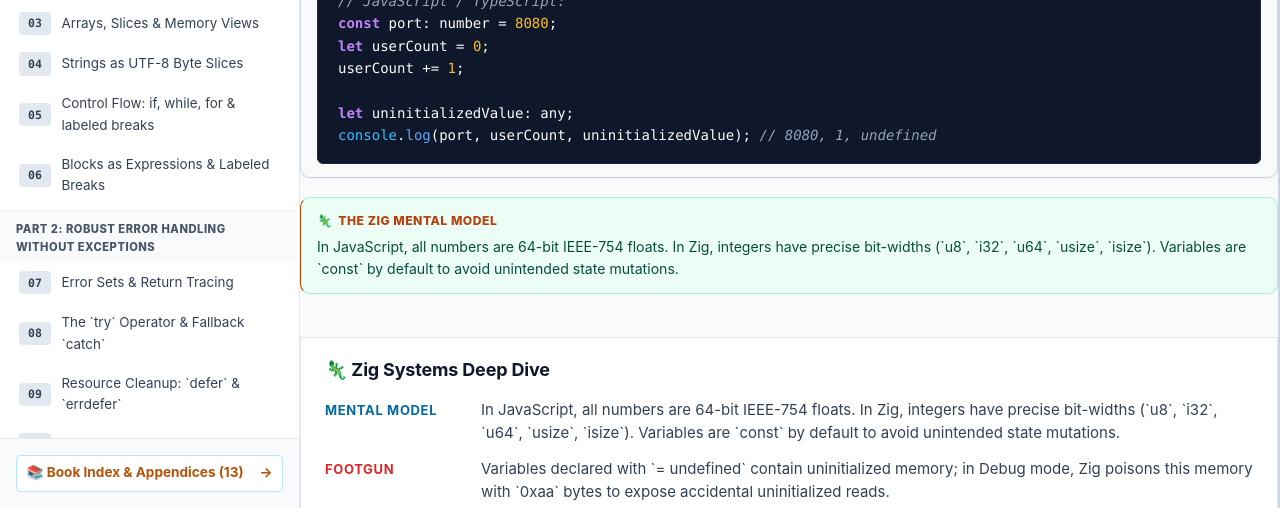
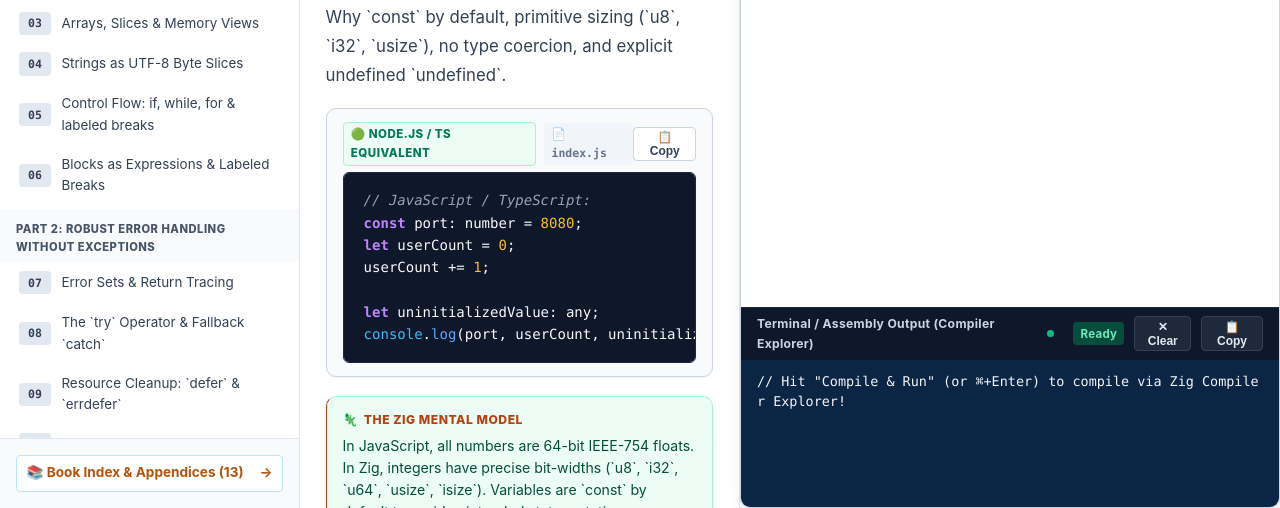
Before and after one commit to nadimtuhin/zig-for-node-devs, an Astro site: page /chapter/basic_vars in a window 1280 px wide. Shown: the part 292-800 px from the top of the page. Built offline with nearby package versions, Linux system fonts and the light colour scheme; Astro itself is replaced by a stand-in of ours.

Commit message:
fix(layout): restore 3-column panel width and fix CodeMirror editor visibility

```diff
--- a/src/components/LessonDetail.astro
+++ b/src/components/LessonDetail.astro
@@ -19,7 +19,7 @@ const hasNext = currentIndex !== -1 && currentIndex < keys.length - 1;
 const prevTitle = hasPrev ? chaptersData[keys[currentIndex - 1]].title : '';
 const nextTitle = hasNext ? chaptersData[keys[currentIndex + 1]].title : '';
 ---
-<article class="lesson-detail-panel gitbook-article-intro" id="detailPanel" aria-labelledby="detailTitle">
+<article class="lesson-detail-panel" id="detailPanel" aria-labelledby="detailTitle">
   <div class="detail-badge-row gitbook-breadcrumb">
     <div style="display: flex; align-items: center; gap: 0.6rem;">
       <button id="sidebarExpandBtn" class="sidebar-expand-btn" onclick="toggleSidebar()" aria-label="Toggle Table of Contents sidebar" title="Toggle Table of Contents">☰ TOC</button>
--- a/src/pages/chapter/[id].astro
+++ b/src/pages/chapter/[id].astro
@@ -37,9 +37,7 @@ const insight = chapterInsights[chapterKey] || chapterInsights['basic_vars'];
 
     <Sidebar activeKey={initialKey} />
 
-    <section class="lesson-column" aria-label="Lesson Details and Architecture">
-      <LessonDetail chapterKey={initialKey} />
-    </section>
+    <LessonDetail chapterKey={initialKey} />
 
     <Playground chapterKey={initialKey} />
   </main>
--- a/src/pages/index.astro
+++ b/src/pages/index.astro
@@ -22,9 +22,7 @@ const initialChapter = chaptersData[initialKey];
 
     <Sidebar activeKey={initialKey} />
 
-    <section class="lesson-column" aria-label="Lesson Details and Architecture">
-      <LessonDetail chapterKey={initialKey} />
-    </section>
+    <LessonDetail chapterKey={initialKey} />
 
     <Playground chapterKey={initialKey} />
   </main>
```
